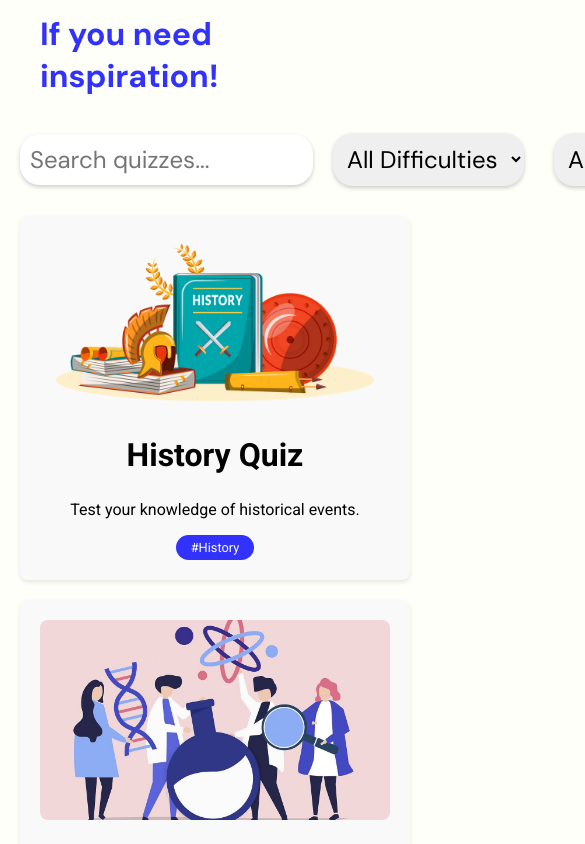
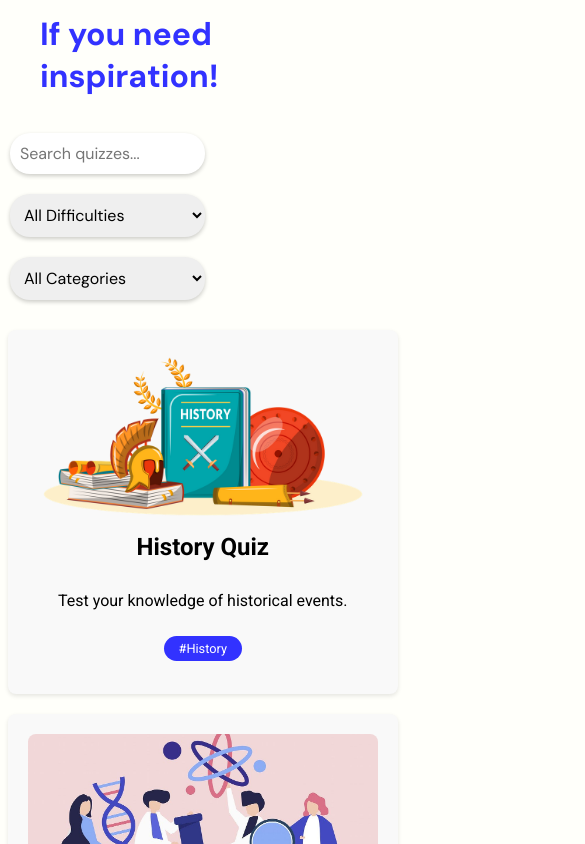
Before and after one commit to Eliastrana/FullStackProject, a Vue app in the folder Frontend/VueFrontend/: page /create in a window 390 px wide. Shown: the part 2960-3804 px from the top of the page, 585 px wide, since content can reach past the window. Built offline with nearby package versions, Linux system fonts and the light colour scheme.

Commit message:
feat(frontend) Mobile scale and general scale on quizzes, personal page, admin, contact :lipstick:

```diff
--- a/Frontend/VueFrontend/src/components/quizzesPage/QuizContainer.vue
+++ b/Frontend/VueFrontend/src/components/quizzesPage/QuizContainer.vue
@@ -93,9 +93,7 @@ const uniqueCategories = computed(() => {
 
 
 
-
 <style scoped>
-
 .controls-container {
   display: flex;
   justify-content: space-between;
@@ -103,107 +101,99 @@ const uniqueCategories = computed(() => {
   margin-bottom: 20px;
 }
 
+.search-bar, .filters {
+  display: flex;
+  flex-wrap: wrap; /* Allows content to wrap on smaller screens */
+}
+
+input[type="text"], select {
+  padding: 10px;
+  margin: 10px 0;
+  border: none;
+  border-radius: 20px;
+  box-shadow: 0 2px 4px rgba(0, 0, 0, 0.2);
+  font-family: 'DM Sans', sans-serif;
+  font-size: 1rem; /* Keep font size reasonable on all devices */
+}
+
+.search-bar input[type="text"] {
+  flex-grow: 1; /* Allows the search input to grow and fill available space */
+  margin-right: 20px; /* Ensures spacing between the search bar and filters */
+  margin-left: 20px;
+}
+
+.filters select {
+  margin-right: 20px; /* Consistent spacing around filters */
+}
+
 .quiz-container {
   display: flex;
   flex-wrap: wrap;
-  justify-content: flex-start; /* Adjust alignment if necessary */
-  gap: 20px; /* Adjust based on your design */
+  justify-content: flex-start;
+  gap: 20px;
 }
 
-
-
 .quiz-box {
-  flex: 0 0 calc((100% / 3) - 30px); /* Adjust calculation for 3 in a row */
-  /* Explanation for calculation:
-     100% / 3 = 33.33% for each box to take one-third of the container's width.
-     Subtract a bit more space for the gap to ensure they fit.
-     The exact value may need tweaking based on the total gap size and any margins. */
-  padding: 20px;
-  box-shadow: 0 2px 4px rgba(0, 0, 0, 0.1);
-  margin-left: 12px;
-  border-radius: 8px;
-  background-color: #f9f9f9;
-  box-sizing: border-box; /* Includes padding and border in the element's total width/height */
+  flex: 0 0 calc(33.333% - 20px); /* Allows for 3 boxes per row, adjusting the gap */
   display: flex;
   flex-direction: column;
   align-items: center;
   text-align: center;
-  height: auto; /* Allows box height to grow with content */
+  padding: 20px;
+  box-shadow: 0 2px 4px rgba(0, 0, 0, 0.1);
+  border-radius: 8px;
+  background-color: #f9f9f9;
+}
+
+.quiz-box img {
+  width: 100%;
+  max-height: 200px;
+  object-fit: cover;
+  border-radius: 8px;
+}
+
+h2, p {
+  margin-top: 10px; /* Adjust spacing for readability */
 }
 
 .category-badge {
-  display: inline-block; /* Treat the <p> tag more like an inline element */
-  background-color: #3232ff; /* Example background color */
-  color: #ffffff; /* Text color */
-  padding: 5px 15px; /* Vertical and horizontal padding */
-  border-radius: 20px; /* Rounded corners */
-  font-size: 0.8rem; /* Adjust font size as needed */
-  margin: 0; /* Remove default <p> margin if needed */
+  background-color: #3232ff;
+  color: #ffffff;
+  padding: 5px 15px;
+  border-radius: 20px;
+  font-size: 0.8rem;
+  margin-top: 10px; /* Adjust spacing for consistency */
 }
 
-
-.quiz-box:hover {
-  box-shadow: 0 4px 8px rgba(0, 0, 0, 0.2);
-}
-
-/* Media query for larger screens */
-@media (max-width: 800px) {
+/* Adjustments for smaller screens */
+@media (max-width: 768px) {
   .quiz-box {
-    flex: 0 0 100%; /* Full width for smaller screens */
-    margin-right: 20px;
-    margin-left: 20px;
+    flex: 0 0 calc(50% - 20px); /* Adjust to 2 boxes per row on medium screens */
   }
 }
 
-h2 {
-  font-size: 2rem;
-  margin-bottom: 10px;
+@media (max-width: 480px) {
+  .controls-container {
+    flex-direction: column;
+    align-items: stretch; /* Stretch children to match parent's width */
+  }
+
+  .search-bar, .filters {
+    width: 50%; /* Ensure full width for the search bar and filters container */
+    justify-content: center; /* Center children if needed */
+    margin: 0 10px; /* Add some margin on the left and right */
+  }
+
+  .search-bar input[type="text"], .filters select {
+    width: 100%; /* Make input and select elements take up full width */
+    margin: 10px 0; /* Adjust margin for vertical spacing */
+  }
+
+  .quiz-box {
+    flex-basis: 100%; /* Make quiz box take full width */
+    margin-left: 2%; /* Adjust margins as needed for consistent spacing */
+    margin-right: 2%;
+
+  }
 }
-
-img {
-  object-fit: cover;
-  border-radius: 8px;
-
-  width: 100%; /* Ensure the image takes up the full width */
-  max-height: 200px; /* Set a max-height   to prevent images from stretching */
-
-}
-
-h2, p {
-  display: -webkit-box;
-  -webkit-line-clamp: 2; /* Adjust number of lines for h2, and separately for p */
-  -webkit-box-orient: vertical;
-  overflow: hidden;
-}
-
-
-input[type="text"], select {
-  padding: 10px;
-  margin: 10px 0;
-  margin-right: 20px;
-  font-family: 'DM Sans', sans-serif;
-  font-size: 1.5rem;
-  border: none;
-  border-radius: 20px;
-  box-shadow: 0 2px 4px rgba(0, 0, 0, 0.2);
-}
-
-
-select {
-  cursor: pointer;
-}
-
-.search-bar {
-  flex: 1;
-  margin-left: 20px;
-  border: none;
-}
-
-.filters {
-  display: flex;
-  gap: 10px; /* Space between filters */
-}
-
-
-
 </style>
--- a/Frontend/VueFrontend/src/components/quizzesPage/QuiztitleDisplay.vue
+++ b/Frontend/VueFrontend/src/components/quizzesPage/QuiztitleDisplay.vue
@@ -44,45 +44,49 @@ export default {
 };
 </script>
 
+
 <style scoped>
-
-
-@import url('https://fonts.googleapis.com/css2?family=DM+Sans:ital,opsz,wght@0,9..40,100..1000;1,9..40,100..1000&family=Felipa&display=swap');
-
-@import url('https://fonts.googleapis.com/css2?family=DM+Sans:ital,opsz,wght@0,9..40,100..1000;1,9..40,100..1000&family=Felipa&family=Oi&display=swap');
-
-@import url('https://fonts.googleapis.com/css2?family=Chicle&family=DM+Sans:ital,opsz,wght@0,9..40,100..1000;1,9..40,100..1000&family=Felipa&family=Oi&display=swap');
-
 @import url('https://fonts.googleapis.com/css2?family=Chicle&family=DM+Sans:ital,opsz,wght@0,9..40,100..1000;1,9..40,100..1000&family=Eagle+Lake&family=Felipa&family=Oi&display=swap');
 
 .first-part {
-  color: #171616; /* Keep your desired color */
+  color: #171616;
   font-family: 'DM Sans', sans-serif;
 }
 
 .titleContainer {
-  height: 150px;
-  margin-top: 10%;
-  margin-bottom: 70px;
+  height: 15vh; /* Use viewport height for better scalability */
+  margin-top: 20vh;
+  margin-bottom: 7vh;
   display: flex;
   align-items: center;
+  justify-content: center; /* Center horizontally */
   padding-bottom: 5%;
 }
 
 p {
-  font-size: 8rem;
-  margin: 0;
+  font-size: 8vw; /* Use viewport width for scalability */
+  margin: 0; /* Adjusted to remove unnecessary top margin */
   text-align: left;
-  padding-left: 40px;
+  margin-left: 2%;
   color: #3232ff;
-  line-height: 1.2; /* Adjust this value as needed */
+  line-height: 1.2;
 }
 
-span {
-  position: relative;
-  /* top: -20px; Removed or adjust as needed */
+/* Responsive adjustments */
+@media (max-width: 768px) {
+  .titleContainer {
+    font-size: 20vw;
+    margin-top: 5vh; /* Slightly reduced for better appearance on tablets */
+    margin-left: 2%;
+  }
 }
 
+/* Additional breakpoints for extra small devices */
+@media (max-width: 480px) {
+  .titleContainer {
+    margin-top: 5vh; /* Significantly reduced to minimize the gap on mobile devices */
+    margin-left: 2%;
 
-
+  }
+}
 </style>
--- a/Frontend/VueFrontend/src/views/loginView/LoginView.vue
+++ b/Frontend/VueFrontend/src/views/loginView/LoginView.vue
@@ -29,6 +29,7 @@ const username = ref('');
 const password = ref('');
 const router = useRouter();
 const store = useStore();
+
 
 const login = async () => {
   try {
--- a/Frontend/VueFrontend/src/views/quizzesView/QuizzesView.vue
+++ b/Frontend/VueFrontend/src/views/quizzesView/QuizzesView.vue
@@ -31,4 +31,5 @@ h1 {
 
 }
 
+
 </style>
--- a/Frontend/VueFrontend/src/views/userPage/MyAccount.vue
+++ b/Frontend/VueFrontend/src/views/userPage/MyAccount.vue
@@ -1,24 +1,88 @@
 <script setup>
+import { ref, onMounted, computed } from 'vue'
+import axios from 'axios';
 import PersonalStatisticsView from '@/views/userPage/myAccountComponents/PersonalStatisticsView.vue'
 import PersonalInfoView from '@/views/userPage/myAccountComponents/PersonalInfoView.vue'
 import PersonalQuizzesView from '@/views/userPage/myAccountComponents/PersonalQuizzesView.vue'
+import store from '@/store/index.js'
 
+const userName = computed(() => store.state.user.userInfo ? store.state.user.userInfo.username : '');
+
+
+// Example user state
+const user = ref({
+  name: 'Loading...', // Default name, can be changed based on your initial state
+});
+
+onMounted(async () => {
+  try {
+    // Example: Fetch user information from an API
+    const response = await axios.get('/api/user');
+    user.value = response.data; // Assuming response.data contains user object with a name property
+  } catch (error) {
+    console.error('Failed to load user info:', error);
+  }
+});
 </script>
 
 <template>
-
-    <div class="container">
-      <PersonalStatisticsView/>
-      <PersonalQuizzesView/>
-      <PersonalInfoView/>
-    </div>
-
+  <h1>Welcome {{userName}}!</h1>
+  <h2>Here you can view your private quizzes, statistics, and info</h2>
+  <div class="container">
+    <PersonalQuizzesView class="personal-quizzes"/>
+    <PersonalStatisticsView class="personal-statistics"/>
+    <PersonalInfoView class="personal-info"/>
+  </div>
 </template>
 
+
+
 <style scoped>
+
+h1 {
+  font-family: 'DM Sans', sans-serif;
+  text-align: left;
+  margin-top: 20px;
+  margin-left: 40px;
+  font-size: 4rem;
+}
+
+h2 {
+  font-family: 'DM Sans', sans-serif;
+  text-align: left;
+  margin-left: 40px;
+  margin-right: 2%;
+  font-size: 2rem;
+}
+
 .container {
+  margin-top: -5%;
   display: flex;
-  justify-content: space-around; /* Adjusts spacing between the components */
-  align-items: flex-start; /* Aligns components vertically at the top */
+  flex-wrap: wrap; /* Allows items to wrap as needed */
+  justify-content: space-around; /* Distributes space around items */
+  align-items: flex-start; /* Aligns items at the top */
+  gap: 20px; /* Space between items */
+}
+
+/* Targets PersonalStatisticsView and PersonalInfoView components */
+.personal-statistics, .personal-info {
+  flex-basis: calc(47% - 20px); /* Adjusts width to sit side-by-side, accounting for gap */
+  max-width: calc(47% - 20px); /* Ensures components do not exceed half the container's width */
+
+}
+
+/* Targets PersonalQuizzesView component */
+.personal-quizzes {
+  flex-basis: 100%; /* Allows this component to take the full width */
+  max-width: 100%; /* Ensures the component spans the entire container widt h */
+  margin-bottom: -3%;
+}
+
+/* Adjustments for smaller screens */
+@media (max-width: 768px) {
+  .personal-statistics, .personal-info, .personal-quizzes {
+    flex-basis: 100%; /* Stacks all children vertically on smaller screens */
+    max-width: 100%; /* Each child takes up the full width of the container */
+  }
 }
 </style>
--- a/Frontend/VueFrontend/src/views/userPage/myAccountComponents/PersonalQuizzesView.vue
+++ b/Frontend/VueFrontend/src/views/userPage/myAccountComponents/PersonalQuizzesView.vue
@@ -48,10 +48,13 @@ onMounted(async () => {
   display: flex;
   flex-direction: column;
   align-items: center;
-  width: fit-content;
-  min-width: 45%;
+  width: 100%; /* Ensures full width usage, better for responsiveness */
+  max-width: 800px; /* Limits the maximum width for large screens */
   padding: 20px;
-  margin-top: 5%;
+  margin: 5% auto; /* Centers the container horizontally */
+  margin-right: 2%;
+  margin-left: 2%;
+
   border-radius: 20px;
   box-shadow: 0 2px 4px rgba(0,0,0,0.2);
   background-color: #ececec;
@@ -59,16 +62,16 @@ onMounted(async () => {
 
 .edit-icon {
   cursor: pointer;
-  width: 20px; /* Adjust icon size as needed */
-  height: 20px; /* Adjust icon size as needed */
+  width: 20px;
+  height: 20px;
   position: absolute;
   top: 20px;
   right: 20px;
-  fill: #4a5568; /* Icon color */
+  fill: #4a5568;
 }
 
 .edit-icon:hover {
-  fill: rgba(0, 0, 0, 0.8); /* Icon color on hover */
+  fill: rgba(0, 0, 0, 0.8);
 }
 
 .quizzes {
@@ -80,19 +83,20 @@ onMounted(async () => {
 
 .quiz-info {
   display: flex;
+  flex-wrap: wrap; /* Allows items to wrap on smaller screens */
   align-items: center;
   gap: 20px;
-  margin-bottom: -10px;
 }
 
 .quiz-image {
-  width: 100px; /* Adjust the image size as needed */
-  height: fit-content;
+  width: 100px; /* Consider using max-width for scalability */
+  height: auto; /* Maintain aspect ratio */
   border-radius: 8px;
 }
 
 .quiz-text {
   flex: 1;
+  min-width: 50%; /* Ensures text doesn't become too narrow on small screens */
 }
 
 .quiz {
@@ -101,8 +105,7 @@ onMounted(async () => {
   border-radius: 8px;
   box-shadow: 0 2px 4px rgba(0,0,0,0.2);
   transition: transform 0.3s;
-  position: relative; /* This is necessary to position the edit icon correctly */
-
+  position: relative;
 }
 
 .quiz:hover {
@@ -110,13 +113,25 @@ onMounted(async () => {
   background-color: #f0f0f0;
 }
 
-h1 {
+@media (max-width: 768px) {
+  .quiz-info {
+    flex-direction: column; /* Stacks image and text vertically on smaller screens */
+  }
+
+  .quiz-image {
+    width: 80%; /* Larger images for narrower screens */
+    max-width: 200px; /* Prevents the image from becoming too large */
+    margin: 0 auto; /* Centers the image */
+  }
+}
+
+h1, h2 {
   font-family: 'DM Sans', sans-serif;
+  text-align: center; /* Centers the titles */
 }
 
 h2 {
-  font-family: 'DM Sans', sans-serif;
   color: #3232ff;
-
+  margin-bottom: 20px; /* Adds space between the title and content */
 }
 </style>
```
Also changed, not shown: Frontend/VueFrontend/src/App.vue (+95 -10 lines), Frontend/VueFrontend/src/components/quizzesPage/PublicquizzesView.vue (+20 -2 lines), Frontend/VueFrontend/src/views/userPage/myAccountComponents/PersonalInfoView.vue (+25 -14 lines), Frontend/VueFrontend/src/views/userPage/myAccountComponents/PersonalStatisticsView.vue (+23 -12 lines).
